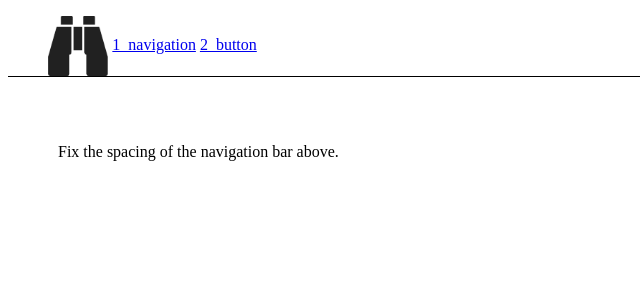
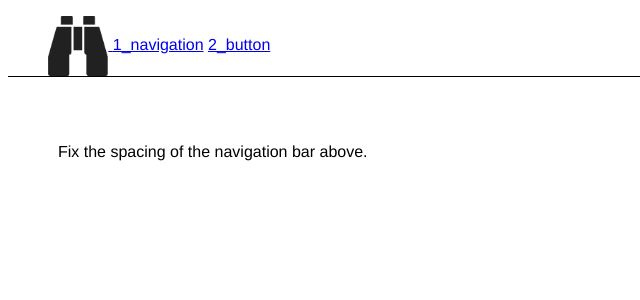
Before and after one commit to afeld/frontend-debugging, a Jekyll site: the page built from _examples/1_navigation.html, in a window 1280 px wide. Shown: the top 300 px of the page, without its empty margins (0-640 px from the left). Built offline with Jekyll 4.4.1, drawn with Linux system fonts in a browser that asks for light colours.

Commit message:
add a homepage

```diff
--- a/_layouts/default.html
+++ b/_layouts/default.html
@@ -3,16 +3,18 @@
   <head>
     <meta charset="UTF-8">
     <title>Frontend Debugging Exercises</title>
-    <link rel="stylesheet" href="../style.css"/>
+    <link rel="stylesheet" href="{{site.baseurl}}/style.css"/>
   </head>
   <body class="page-{{ page.url | remove: '/' }}">
     <ul class="navbar">
       <li>
-        <img class="logo" src="../assets/logo.png"/>
+        <a href="{{site.baseurl}}/">
+          <img class="logo" src="{{site.baseurl}}/assets/logo.png"/>
+        </a>
       </li>
       {% for other in site.examples %}
         <li>
-          <a href="..{{ other.url }}">{{ other.url | remove: '/' }}</a>
+          <a href="{{site.baseurl}}{{ other.url }}">{{ other.url | remove: '/' }}</a>
         </li>
       {% endfor %}
     </ul>
--- /dev/null
+++ b/index.html
@@ -0,0 +1,5 @@
+---
+permalink: /
+---
+
+Welcome! This is a companion site for <a href="https://docs.google.com/document/d/1JnXkjOQIKENhrLlBsnWNWF3XvBxaBLLhquBDDK6cnNE/edit" target="onemonth-frontend-post">this blog post</a>. Take a look!
--- a/style.css
+++ b/style.css
@@ -1,3 +1,7 @@
+body {
+  font-family: Helvetica, sans-serif;
+}
+
 .navbar {
   border-bottom: 1px solid black;
 }
```
